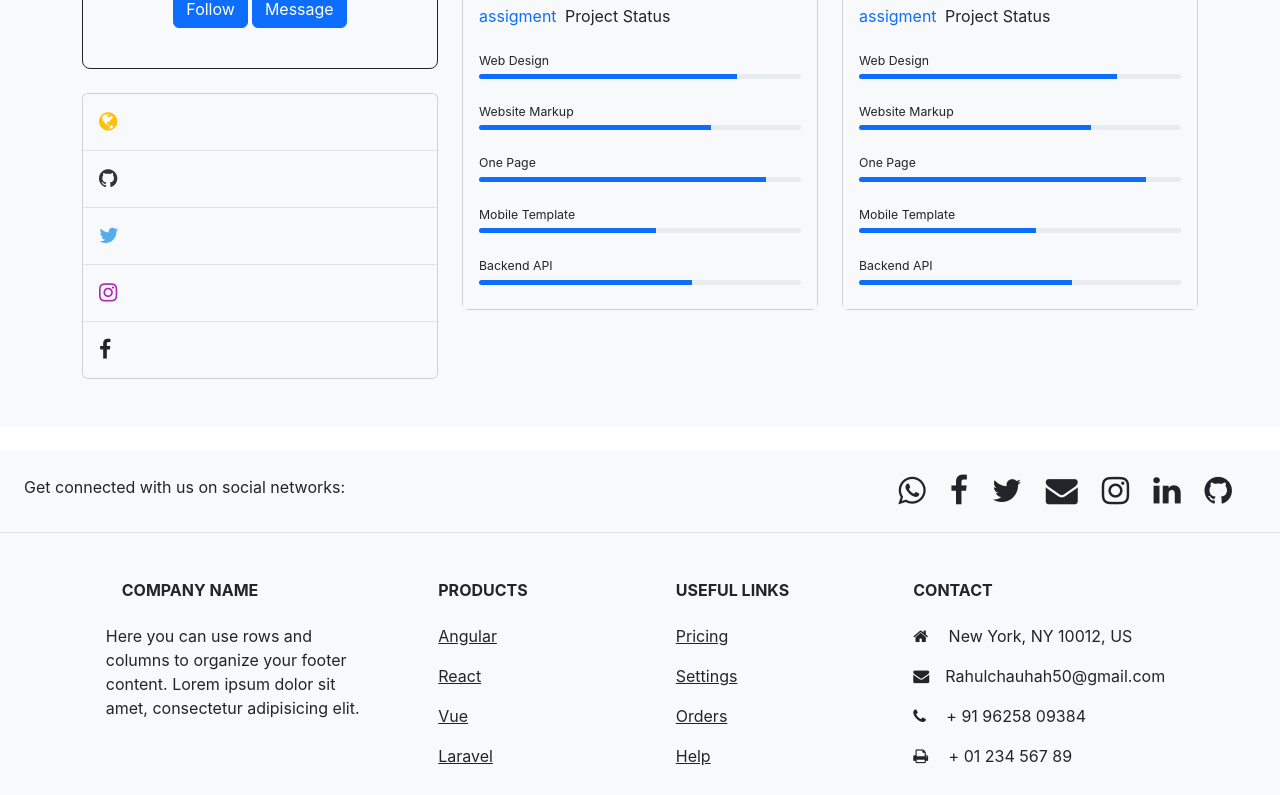
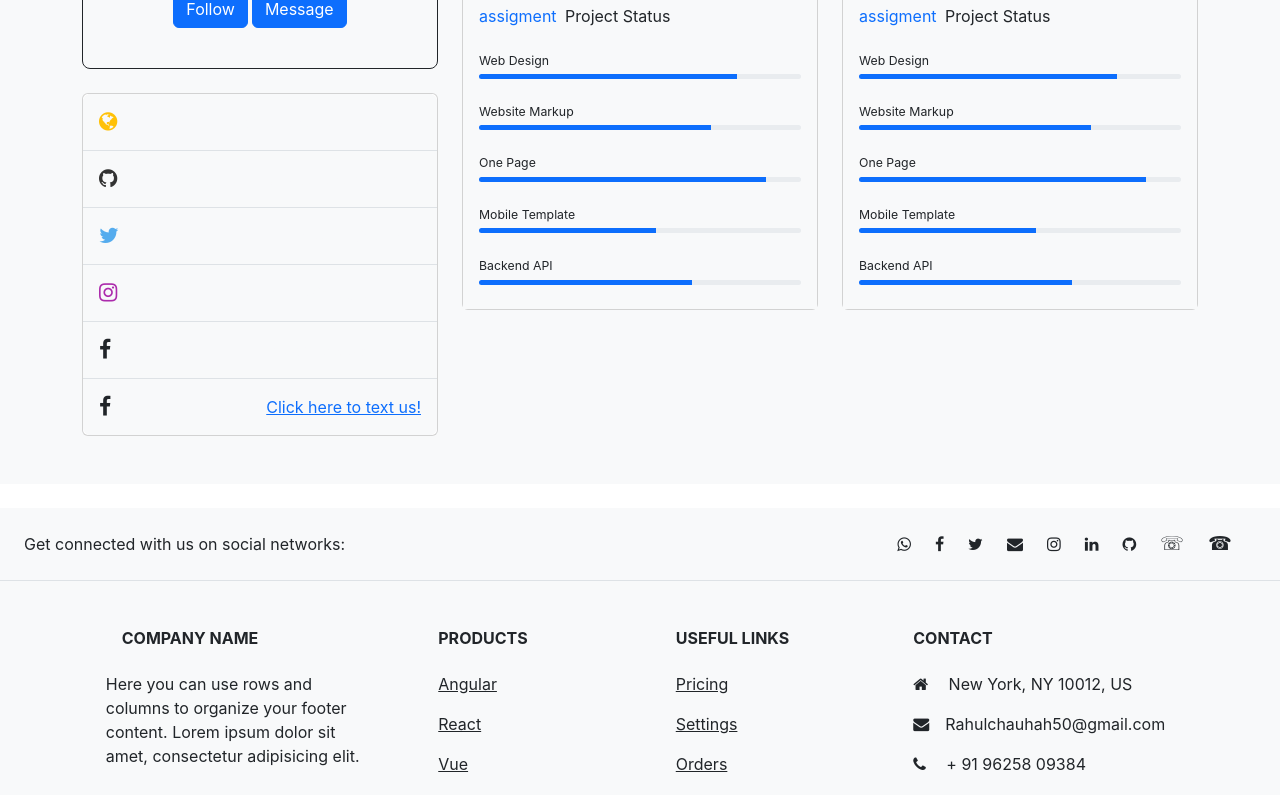
Before and after one commit to Surajpahadi07/NEWUTILS, a React (Create React App) app: page /profile in a window 1280 px wide. Shown: the part 537-1332 px from the top of the page. Built offline with nearby package versions, Linux system fonts and the light colour scheme; some icons are missing.

Commit message:
Completed

```diff
--- a/src/Components/Alert.jsx
+++ b/src/Components/Alert.jsx
@@ -6,6 +6,5 @@ export default function Alert(props) {
    props.alrt && <div class={`alert alert-${props.alrt.type} alert-dismissible fade show`}>
         <strong>{props.alrt.message}</strong>
     </div>
-
   )
 }
--- a/src/Components/Footer.jsx
+++ b/src/Components/Footer.jsx
@@ -2,35 +2,41 @@ import React from 'react'
 
 export default function Footer(props) {
   return (
-    <>    <link href="//maxcdn.bootstrapcdn.com/font-awesome/4.1.0/css/font-awesome.min.css" rel="stylesheet" />
+    <>
+      <link href="//maxcdn.bootstrapcdn.com/font-awesome/4.1.0/css/font-awesome.min.css" rel="stylesheet" />
       <link rel="stylesheet" href="https://cdnjs.cloudflare.com/ajax/libs/font-awesome/4.7.0/css/font-awesome.min.css" />
     <footer className={`text-center text-lg-start bg-${props.mode} ${props.mode === "light"?"text-dark":"text-light"}`}>
       <section className="d-flex justify-content-center justify-content-lg-between p-4 border-bottom">
         <div className="me-5 d-none d-lg-block">
           <span>Get connected with us on social networks:</span>
         </div>
-
         <div>
           <a href="https://wa.me/9625809384" className="me-4 text-reset">
-            <i className="fa fa-whatsapp fa-2x"></i>
+            <i className="fa fa-whatsapp fa-1x"></i>
           </a>
           <a href="/" className="me-4 text-reset">
-            <i className="fa fa-facebook-f fa-2x"></i>
+            <i className="fa fa-facebook-f fa-1x"></i>
           </a>
           <a href="/" className="me-4 text-reset">
-            <i className="fa fa-twitter fa-2x"></i>
+            <i className="fa fa-twitter fa-1x"></i>
           </a>
           <a href="mailto:rahulchauhah50@gmail.com" className="me-4 text-reset">
-            <i className="fa fa-envelope fa-2x"></i>
+            <i className="fa fa-envelope fa-1x"></i>
           </a>
           <a href="/" className="me-4 text-reset">
-            <i className="fa fa-instagram fa-2x"></i>
+            <i className="fa fa-instagram fa-1x"></i>
           </a>
           <a href="https://www.linkedin.com/in/rahul-chauhan-939102208" className="me-4 text-reset">
-            <i className="fa fa-linkedin fa-2x"></i>
+            <i className="fa fa-linkedin fa-1x"></i>
           </a>
           <a href="https://github.com/Rahulchauhan50" className="me-4 text-reset">
-            <i className="fa fa-github fa-2x"></i>
+            <i className="fa fa-github fa-1x"></i>
+          </a>
+          <a href="sms:+91 9625809384" className="me-4 text-reset">
+          <strong className="fa fa-1x"><big>&#9743;</big></strong>
+          </a>
+          <a href="tel:+91 9625809384" className="me-4 text-reset">
+          <strong className="fa fa-1x"><big>&#9742;</big></strong>
           </a>
         </div>
       </section>
@@ -40,7 +46,7 @@ export default function Footer(props) {
           <div className="row mt-3">
             <div className="col-md-3 col-lg-4 col-xl-3 mx-auto mb-4">
               <h6 className="text-uppercase fw-bold mb-4">
-                <i className="fas fa-gem me-3"></i>Company name
+                <i className="fa fa-gem me-3"></i>Company name
               </h6>
               <p>
                 Here you can use rows and columns to organize your footer content. Lorem ipsum
--- a/src/Components/Navbar.jsx
+++ b/src/Components/Navbar.jsx
@@ -6,7 +6,6 @@ import Img from '../Img.jpg'
 
 
   export default  function Navbar(props) {
-
     const styley = {
       position:'absolute',
       right:"23%",
@@ -66,8 +65,6 @@ import Img from '../Img.jpg'
         </li>
           </ul>
 
-
-
           <form className="d-flex" role="search">
             <input id="inp2" className={`form-control me-2 bg-${props.mode} text-${props.mode === "dark"?"light":"dark"}`} type="search" placeholder="Search" aria-label="Search" />
             <button className="btn btn-outline-success" >Search</button>
@@ -78,6 +75,7 @@ import Img from '../Img.jpg'
               <input style={{cursor:"pointer"}} onClick={props.toggle} className="form-check-input" type="checkbox" role="switch" id="flexSwitchCheckChecked" checked={props.mode === "dark"?true:false} />
                 <label id="inp1" className={`text-${props.mode === "dark"? "light":"dark"}`} style={{fontSize:"13px"}} >Dark Mode</label>
       </div>
+
     </nav>
   )
 }
--- a/src/Components/Profile.jsx
+++ b/src/Components/Profile.jsx
@@ -58,6 +58,10 @@ export default function Profile(props){
               <li className={`list-group-item d-flex justify-content-between align-items-center p-3 ${modi}`}>
                 <i className="fa fa-facebook-f fa-lg" style={{color: "#image.png"}}></i>
                 <p className={`mb-0 ${text}`}><a className='link-light' href='https://facebook.com'>https://facebook.com</a></p>
+              </li>
+              <li className={`list-group-item d-flex justify-content-between align-items-center p-3 ${modi}`}>
+                <i className="fa fa-facebook-f fa-lg" style={{color: "#image.png"}}></i>
+                <p className={`mb-0 ${text}`}><a href="sms:+91 9625809384">Click here to text us!</a></p>
               </li>
             </ul>
           </div>
--- a/src/Components/Textform.jsx
+++ b/src/Components/Textform.jsx
@@ -49,6 +49,10 @@ export default function Textform(props) {
       props.alrtt("warning", "Please type Something to convert them into proper case ")
     }
   }
+  const HandleOnCopy = () => {
+    navigator.clipboard.writeText(text);
+    props.alrtt("success", "Successfully text Copied")
+  }
   const Clear = () => {
     if (document.getElementById("exampleFormControlTextarea1").value !== "") {
       SetText("");
@@ -63,7 +67,8 @@ export default function Textform(props) {
     document.getElementById("Pre").innerHTML = text;
     SetTextFind(event.target.value);
     let find = event.target.value;
-    if (find == text.match(find)) {
+    console.log(text.match(find)[0])
+    if (find === text.match(find)[0]) {
       var Reg = new RegExp(find, "gi");
       document.getElementById("Pre").innerHTML = text.replace(Reg, '<span>' + find + '</span>');
       let spanArr = document.getElementById("Pre").getElementsByTagName("span");
@@ -97,13 +102,24 @@ export default function Textform(props) {
       props.alrtt("warning", "Please Enter Something For replace")
     }
   }
+  // const styFind = {
+  //   position:'relative',
+  //   left:"35%",
+  //   // top:"15px",
+  //   cursor: "pointer"
+  // }
 
 
   return (
     <div className={`mb-3 bg-${props.mode} ${props.mode === "light" ? "text-dark" : "text-light"}`}>
 
       <div className="container">
-        <h2>Enter Text here...</h2>
+        <div className="row">
+        <h2 className="col-6">Enter Text here...</h2>
+        <div className="col-3"></div>
+        <div className="col-2"><button id="FindBtn" className="btn btn-outline-primary ms-3 mb-2" type="button" data-bs-toggle="collapse" data-bs-target="#collapseExample" aria-expanded="false" aria-controls="collapseExample" style={{visibility: "hidden"}}>Find</button></div>
+
+        </div>
 
         <textarea
           className={`form-control p-3 bg-${props.mode} ${props.mode === "light" ? "text-dark" : "text-light"}`}
@@ -122,8 +138,9 @@ export default function Textform(props) {
         <button type="button" className="btn btn-outline-primary m-2 " onClick={HandleOnUpper}>Upper</button>
         <button type="button" className="btn btn-outline-primary m-2 " onClick={HandleOnLower}>Lower</button>
         <button type="button" className="btn btn-outline-primary m-2 " onClick={HandleOnProper}>Proper</button>
-        <button type="button" className="btn btn-outline-primary m-2 " onClick={Clear}>Clear</button>
-        <button id="FindBtn" className="btn btn-outline-primary m-2" type="button" data-bs-toggle="collapse" data-bs-target="#collapseExample" aria-expanded="false" aria-controls="collapseExample" style={{ visibility: "hidden" }}>Find</button>
+        <button type="button" className="btn btn-outline-primary m-2 " onClick={HandleOnCopy}>Copy</button>
+        <button type="button" className="btn btn-outline-primary ms-2 " onClick={Clear}>Clear</button>
+
 
         <div className="collapse" id="collapseExample">
           <input className={`form-control my-3`} type="search" placeholder="Search Text Here.." aria-label="Search" onChange={HandleOnChangeFind} value={textFind}></input><span id="count" className={`${props.mode === "light" ? "text-dark" : "text-light"}`}></span>
```
Also changed, not shown: src/Components/About.jsx (line endings or trailing spaces). Lines whose indentation alone changed are shown as unchanged.
